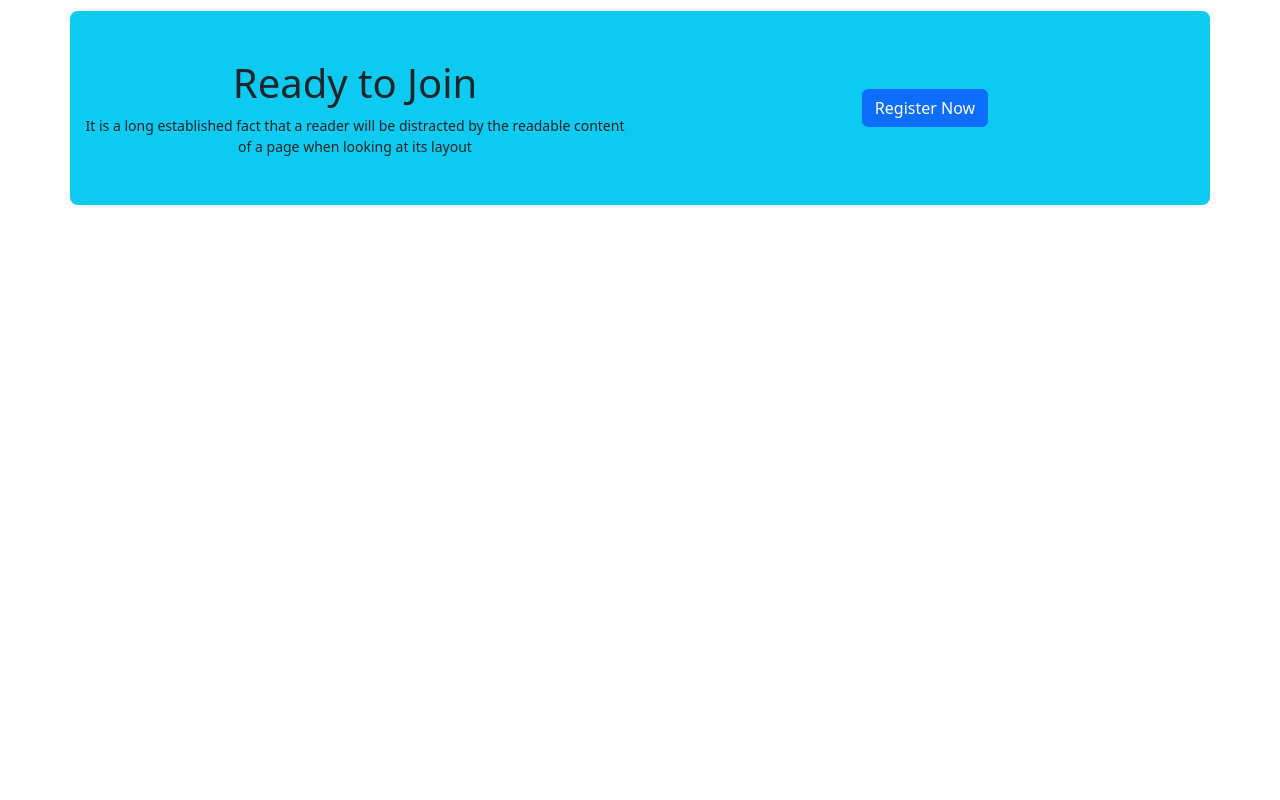
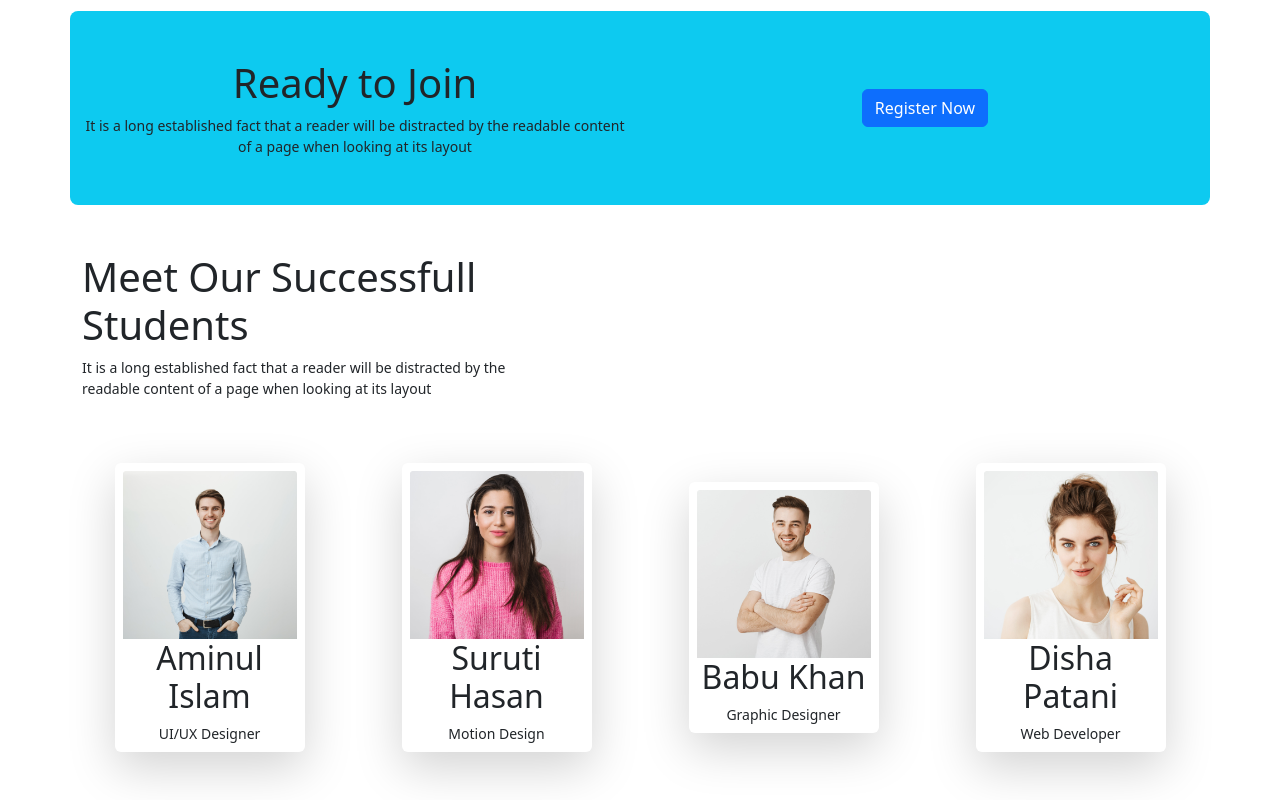
Before and after one commit to chinno0007/Technical-Education-website, a plain HTML site: page index.html in a window 1280 px wide. Shown: the part 2376-3176 px from the top of the page. Before the commit the page ends 2629 px from the top, so only its background shows below. Drawn offline with nearby package versions, Linux system fonts and the light colour scheme.

Commit message:
Successfull Students part added

```diff
--- a/index.html
+++ b/index.html
@@ -292,13 +292,10 @@
 
 
         </section>
-
-
-
         <!-- Popular Courses End -->
 
 
-        <!-- Exp;oring the e-Learning Institute start -->
+        <!-- Exploring the e-Learning Institute start -->
         <section class="container ">
             <div class="card mb-3 institute-color border-0" style="max-width: container;">
                 <div class="row g-0 d-flex justify-content-center align-items-center">
@@ -347,10 +344,10 @@
             </div>
         </section>
 
-        <!-- Exp;oring the e-Learning Institute end -->
+        <!-- Exploring the e-Learning Institute end -->
 
 
-        <!-- Join Parts and Modals start -->'
+        <!-- Joining Parts and Modals start -->'
         <section>
             <div class="container text-center bg-info  py-5 mb-5 rounded-3">
                 <div class="row grid justify-content-between align-items-center">
@@ -393,7 +390,47 @@
                 </div>
             </div>
         </section>
-        <!-- Join Parts and Modals end -->
+        <!-- Joining Parts and Modals end -->
+
+
+        <!-- Achivement Parts Start -->
+        <section class="container">
+            <div class="mb-5">
+                <h1>Meet Our Successfull <br> Students</h1>
+                <span><small>It is a long established fact that a reader will be distracted by the <br>
+                        readable content of a page when looking at its layout</small></span>
+            </div>
+
+            <div>
+                <div class=" text-center my-5">
+                    <div class="row gap-2 d-flex justify-content-around align-items-center">
+                        <div class=" col-sm-5 col-md-5 col-lg-2 shadow-lg p-2 mt-3 rounded border-0 m-0 ">
+                            <img src="images/student/student-1.png" class="img-fluid w-100" alt="">
+                            <h2>Aminul Islam</h2>
+                            <span><small>UI/UX Designer</small></span>
+                        </div>
+                        <div class="col-sm-5 col-md-5  col-lg-2 shadow-lg p-2 mt-3  rounded border-0">
+                            <img src="images/student/student-2.png" class="img-fluid w-100" alt="">
+                            <h2>Suruti Hasan</h2>
+                            <span><small>Motion Design</small></span>
+
+                        </div>
+                        <div class="col-sm-5 col-md-5 col-lg-2 shadow-lg p-2 mt-3 rounded border-0">
+                            <img src="images/student/student-3.png" class="img-fluid w-100" alt="">
+                            <h2>Babu Khan</h2>
+                            <span><small>Graphic Designer</small></span>
+                        </div>
+                        <div class="col-sm-5 col-md-5 col-lg-2 shadow-lg p-2 mt-3   rounded border-0">
+                            <img src="images/student/student-4.png" class="img-fluid w-100" alt="">
+                            <h2>Disha Patani</h2>
+                            <span><small>Web Developer</small></span>
+                        </div>
+                    </div>
+
+                </div>
+            </div>
+        </section>
+        <!-- Achivement Parts End -->
     </main>
 
 
```
